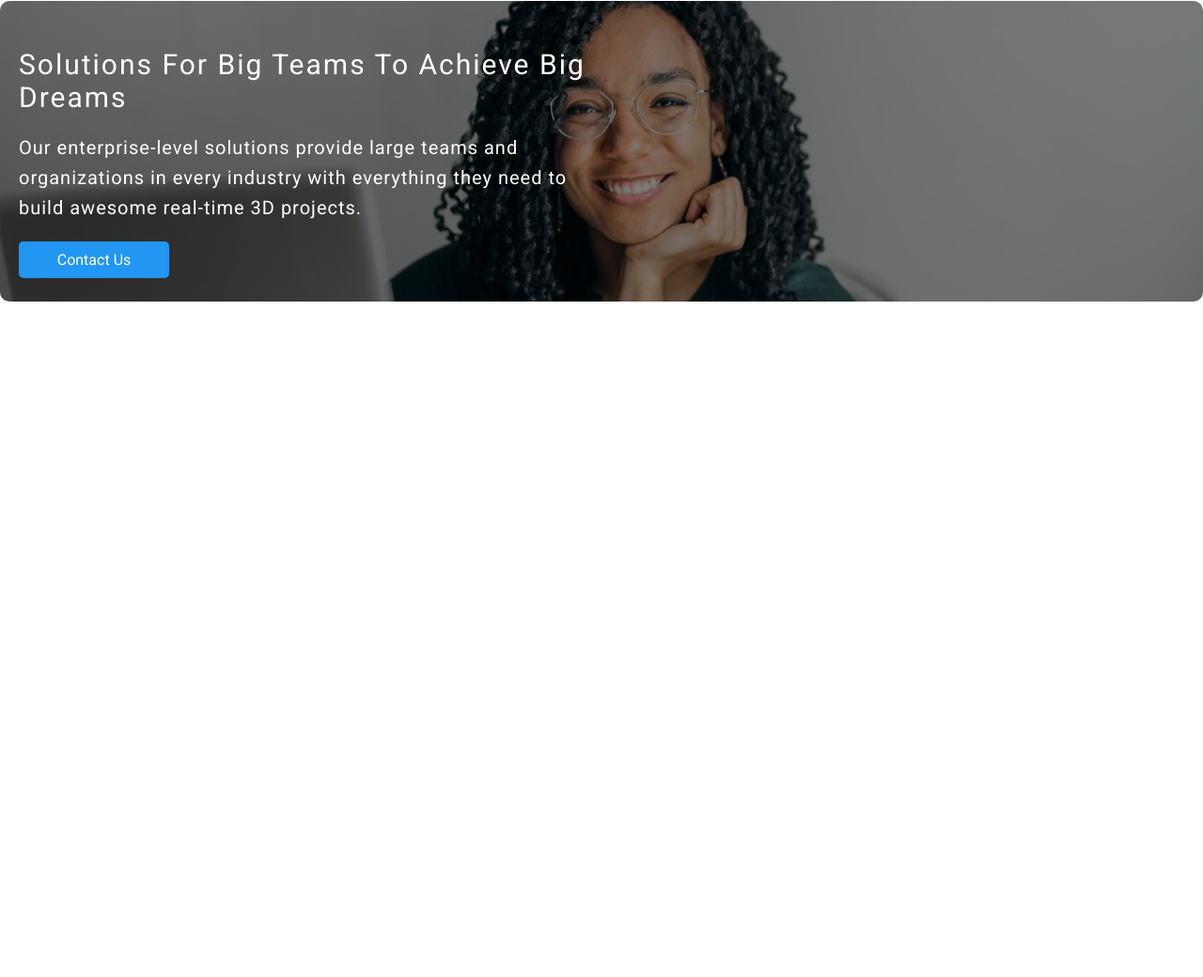
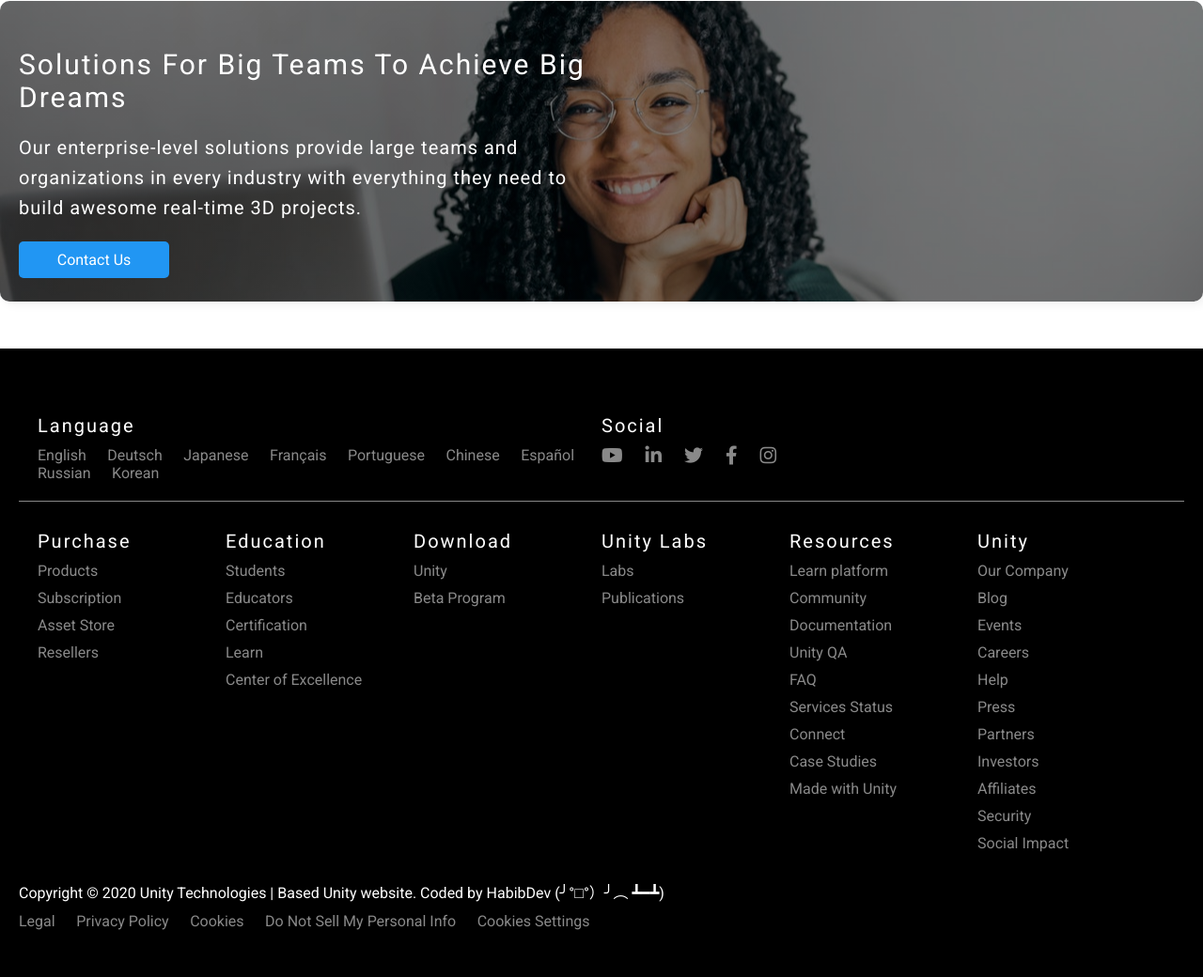
Before and after one commit to freetart/Unity-Website-Clone, a plain HTML site: page index.html in a window 1280 px wide. Shown: the part 4770-5810 px from the top of the page at 94% size. Before the commit the page ends 5141 px from the top, so only its background shows below. Drawn offline with Linux system fonts and the light colour scheme.

Commit message:
created footer

```diff
--- a/index.html
+++ b/index.html
@@ -14,6 +14,7 @@
     <title>Unity Clone</title>
   </head>
   <body>
+    <!-- TODO HAMBURGER MENU | MAKE RESPONSIVE -->
     <!-- NAV -->
     <nav class="navigation">
       <a href="#!" class="logo">
@@ -368,6 +369,122 @@
       </div>
     </section>
     <!-- END OF CONTACT -->
+    <!-- FOOTER -->
+    <footer class="footer">
+      <div class="footer-content">
+        <div class="footer-top">
+          <div class="col">
+            <h3>Language</h3>
+            <a href="#!">English</a>
+            <a href="#!">Deutsch</a>
+            <a href="#!">Japanese</a>
+            <a href="#!">Français</a>
+            <a href="#!">Portuguese</a>
+            <a href="#!">Chinese</a>
+            <a href="#!">Español</a>
+            <a href="#!">Russian</a>
+            <a href="#!">Korean</a>
+          </div>
+          <div class="col">
+            <h3>Social</h3>
+            <a href="#!">
+              <i class="fab fa-youtube"></i>
+            </a>
+            <a href="#!">
+              <i class="fab fa-linkedin-in"></i>
+            </a>
+            <a href="#!">
+              <i class="fab fa-twitter"></i>
+            </a>
+            <a href="#!">
+              <i class="fab fa-facebook-f"></i>
+            </a>
+            <a href="#!">
+              <i class="fab fa-instagram"></i>
+            </a>
+          </div>
+        </div>
+        <div class="footer-middle">
+          <div class="col">
+            <h3>Purchase</h3>
+            <ul>
+              <li><a href="#!">Products</a></li>
+              <li><a href="#!">Subscription</a></li>
+              <li><a href="#!">Asset Store</a></li>
+              <li><a href="#!">Resellers</a></li>
+            </ul>
+          </div>
+          <div class="col">
+            <h3>Education</h3>
+            <ul>
+              <li><a href="#!">Students</a></li>
+              <li><a href="#!">Educators</a></li>
+              <li><a href="#!">Certification</a></li>
+              <li><a href="#!">Learn</a></li>
+              <li><a href="#!">Center of Excellence</a></li>
+            </ul>
+          </div>
+          <div class="col">
+            <h3>Download</h3>
+            <ul>
+              <li><a href="#!">Unity</a></li>
+              <li><a href="#!">Beta Program</a></li>
+            </ul>
+          </div>
+          <div class="col">
+            <h3>Unity Labs</h3>
+            <ul>
+              <li><a href="#!">Labs</a></li>
+              <li><a href="#!">Publications</a></li>
+            </ul>
+          </div>
+          <div class="col">
+            <h3>Resources</h3>
+            <ul>
+              <li><a href="#!">Learn platform</a></li>
+              <li><a href="#!">Community</a></li>
+              <li><a href="#!">Documentation</a></li>
+              <li><a href="#!">Unity QA</a></li>
+              <li><a href="#!">FAQ</a></li>
+              <li><a href="#!">Services Status</a></li>
+              <li><a href="#!">Connect</a></li>
+              <li><a href="#!">Case Studies</a></li>
+              <li><a href="#!">Made with Unity</a></li>
+            </ul>
+          </div>
+          <div class="col">
+            <h3>Unity</h3>
+            <ul>
+              <li><a href="#!">Our Company</a></li>
+              <li><a href="#!">Blog</a></li>
+              <li><a href="#!">Events</a></li>
+              <li><a href="#!">Careers</a></li>
+              <li><a href="#!">Help</a></li>
+              <li><a href="#!">Press</a></li>
+              <li><a href="#!">Partners</a></li>
+              <li><a href="#!">Investors</a></li>
+              <li><a href="#!">Affiliates</a></li>
+              <li><a href="#!">Security</a></li>
+              <li><a href="#!">Social Impact</a></li>
+            </ul>
+          </div>
+        </div>
+        <div class="footer-bottom">
+          <p>
+            Copyright &copy; 2020 Unity Technologies | Based Unity website.
+            Coded by HabibDev (╯°□°）╯︵ ┻━┻)
+          </p>
+          <div class="miscLinks">
+            <a href="#!">Legal</a>
+            <a href="#!">Privacy Policy</a>
+            <a href="#!">Cookies</a>
+            <a href="#!">Do Not Sell My Personal Info</a>
+            <a href="#!">Cookies Settings</a>
+          </div>
+        </div>
+      </div>
+    </footer>
+    <!-- END OF FOOTER -->
     <script src="js/app.js"></script>
   </body>
 </html>
--- /dev/null
+++ b/scss/layout/_footer.scss
@@ -0,0 +1,87 @@
+.footer {
+  background-color: color(black);
+
+  &-content {
+    @include maxWidth();
+    @include sectionSpacing();
+  }
+
+  &-top {
+    display: grid;
+    grid-template-columns: repeat(2, 1fr);
+    border-bottom: 0.1rem solid color(text);
+    padding: 2rem;
+
+    h3 {
+      @include headingStyles();
+      color: color(white);
+      font-size: size(md);
+      margin-bottom: 1rem;
+    }
+
+    a {
+      color: color(text);
+      font-size: size(xs);
+      margin-right: 2rem;
+      transition: color 0.2s ease-in-out;
+
+      &:hover {
+        color: color(primary);
+      }
+    }
+
+    i {
+      font-size: size(md);
+    }
+  }
+
+  &-middle {
+    display: grid;
+    grid-template-columns: repeat(6, 1fr);
+    padding: 2rem;
+
+    h3 {
+      @include headingStyles();
+      color: color(white);
+      font-size: size(md);
+      margin: 1rem 0;
+    }
+
+    li {
+      margin-bottom: 1rem;
+    }
+
+    a {
+      color: color(text);
+      font-size: size(xs);
+      transition: color 0.2s ease-in-out;
+
+      &:hover {
+        color: color(primary);
+      }
+    }
+  }
+
+  &-bottom {
+    display: flex;
+    flex-direction: column;
+    flex-wrap: wrap;
+
+    p {
+      color: color(white);
+      font-size: size(xs);
+      margin-bottom: 1rem;
+    }
+
+    a {
+      color: color(text);
+      font-size: size(xs);
+      margin-right: 2rem;
+      transition: color 0.2s ease-in-out;
+
+      &:hover {
+        color: color(primary);
+      }
+    }
+  }
+}
--- a/scss/main.scss
+++ b/scss/main.scss
@@ -7,5 +7,6 @@
 @import "components/transparentCard";
 
 @import "layout/navigation";
+@import "layout/footer";
 
 @import "pages/home";
--- a/scss/pages/_home.scss
+++ b/scss/pages/_home.scss
@@ -367,6 +367,8 @@
     url(/images/comp.jpg) right center/cover no-repeat;
   height: 40vh;
   border-radius: 1rem;
+  margin-bottom: 5rem;
+  box-shadow: 0.4rem 0.4rem 1rem #f2f2f2;
 
   &-content {
     display: flex;
```
Also changed, not shown: css/main.min.css.
